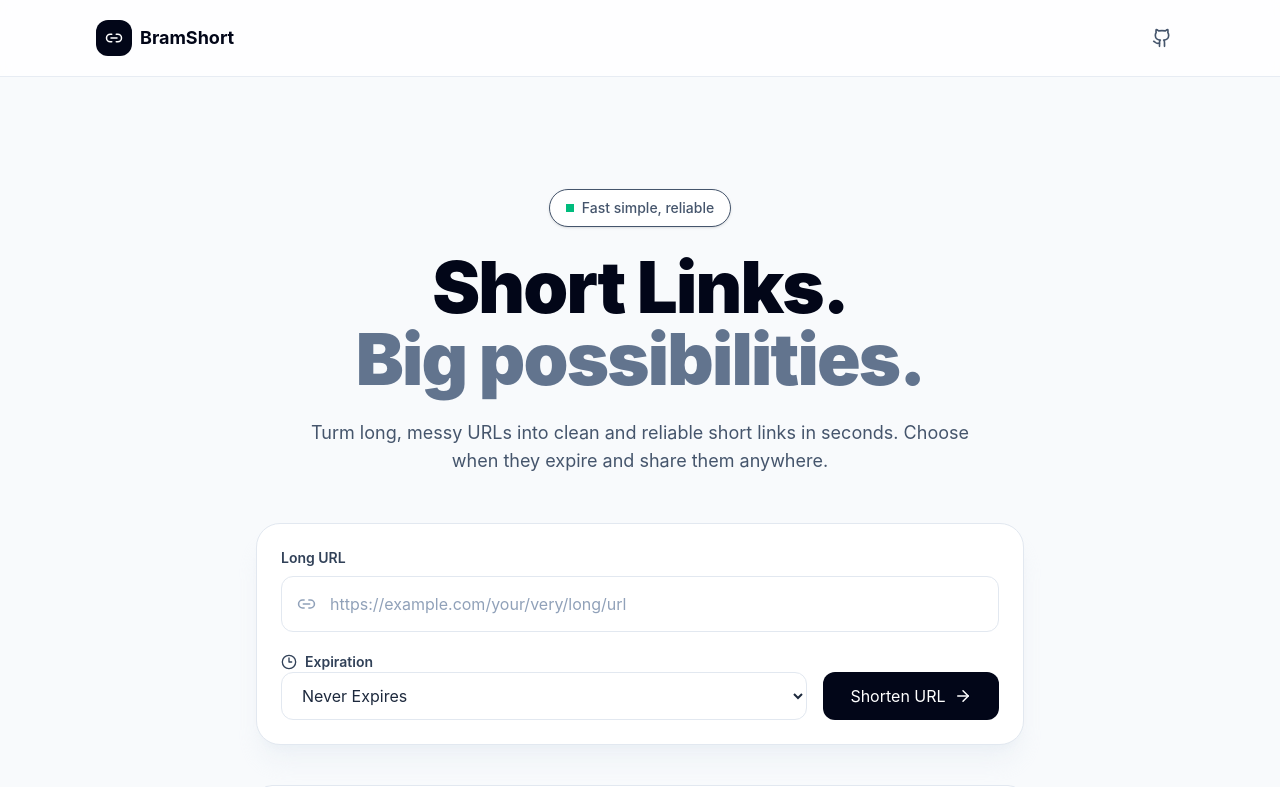
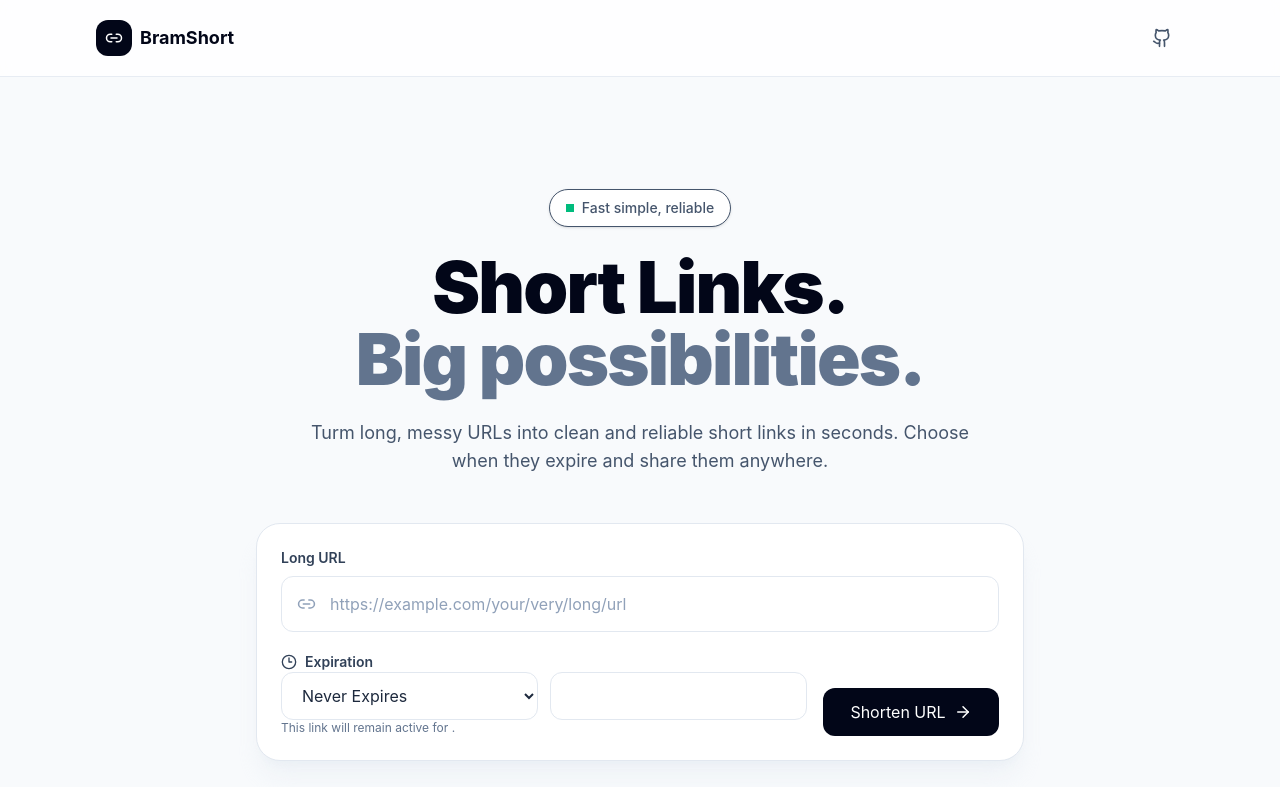
Before and after one commit to BramTechxxvi/url-shortner-service-py, a React (Vite) app in the folder frontend/: page / in a window 1280 px wide. Shown: the top 787 px of the page. Built offline with nearby package versions, Linux system fonts and the light colour scheme; no server answers.

Commit message:
expiry.ts

```diff
--- a/frontend/src/components/url/ExpirySelector.tsx
+++ b/frontend/src/components/url/ExpirySelector.tsx
@@ -1,20 +1,20 @@
-import { CalendarDays, Clock3 } from "lucide-react";
+import { Clock3 } from "lucide-react";
 import type { ExpiryOption } from "../../utils/expiry";
 
 
 
 
 interface ExpirySelectorProps {
-    value: ExpiryOption
-    customDate: string
-    onChange: (value: string) => void
-    onCustomDateChange: (value: string) => void
+    option: ExpiryOption
+    amount: number
+    onOptionChange: (value: ExpiryOption)=> void
+    onAmountChange: (value: number) => void
 }
 
 
 export function ExpirySelector({
-    value, customDate,
-    onChange, onCustomDateChange
+    option, amount,
+    onOptionChange, onAmountChange
 }: ExpirySelectorProps) {
     return (
         <div className="space-y-3.">
@@ -27,44 +27,54 @@ export function ExpirySelector({
                 Expiration
             </label>
 
+            <div
+                className={
+                option === 'never'
+                ? 'grid grid-cols-1 gap-3'
+                : 'grid grid-cols-2 gap-3'
+                }
+            >
                 <select
-            id="expiry"
-            value={value}
+                id="expiry-option"
+                value={option}
                 onChange={(event) =>
-                onChange(event.target.value as ExpiryOption)
+                onOptionChange(event.target.value as ExpiryOption)
                 }
                 className="min-h-12 w-full rounded-xl border border-slate-200
-            bg-white px-4 text-base text-slate-800 outline-nonw trasition
-            focus:borrder:slate-400 focus:ring-4 focus:ring-slate-100"
+                bg-white px-4 text-base text-slate-800 outline-none trasition
+                focus:border:slate-400 focus:ring-4 focus:ring-slate-100"
                 >
                     <option value="never">Never Expires</option>
-                <option value="1-hour">1 Hour</option>
-                <option value="1-day">1 Day</option>
-                <option value="7-days">7 Days</option>
-                <option value="30-days">30 Days</option>
-                <option value="custom">Custom date</option>
+                    <option value="hours">Hours</option>
+                    <option value="days">Days</option>
                 </select>
 
-            {value === "custom" && (
-                    <div className="relative">
-                        <CalendarDays
-                        size={17}
-                        className="pointer-events-none absolute left-4 top-1/2
-                        -translate-y-1/2 text-late-400"
-                    />
+                {option !== "never" && (
                     <input
-                        type="datetime-local"
-                        value={customDate}
+                        type="number"
+                        min="1"
+                        step="1"
+                            value={amount}
                         onChange={(event)=>
-                            onCustomDateChange(event.target.value)
+                            onAmountChange(Number(event.target.value))
                         }
-                        min={new Date().toISOString().slice(0,16)}
+                        aria-label="Expiration duration"
                         required
-                        className="min-h-12 w-fullrounded-xl border border-slate-200
-                        bg-white pl-11 pr-4 text-base text-slate-800 outline-none
+                        className="min-h-12 w-full rounded-xl border border-slate-200
+                        bg-white px-4 text-base text-slate-800 outline-none
                         transition focus:border-slate-400 focus:ring-4 focus:ring-slate-100"
                     />
+                )}
             </div>
+
+            {option !=='never' && (
+                <p className="text-xs text-slate-500">
+                    This link will remain active for {' '}
+                    <span className="font-semibold">
+                        {amount} {option}
+                    </span>
+                    .
+                </p>
             )}
         </div>
     )
```
Lines whose indentation alone changed are shown as unchanged.
